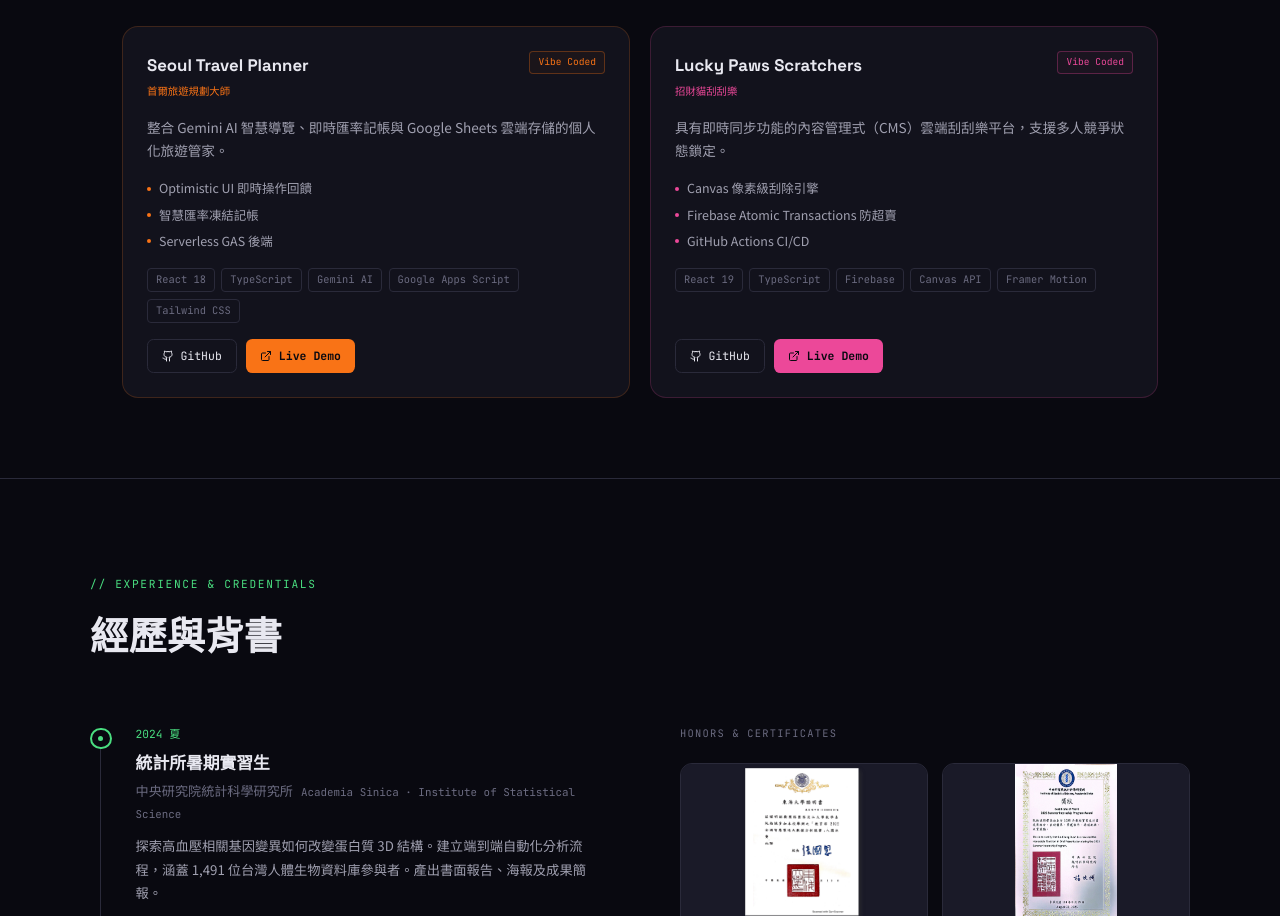
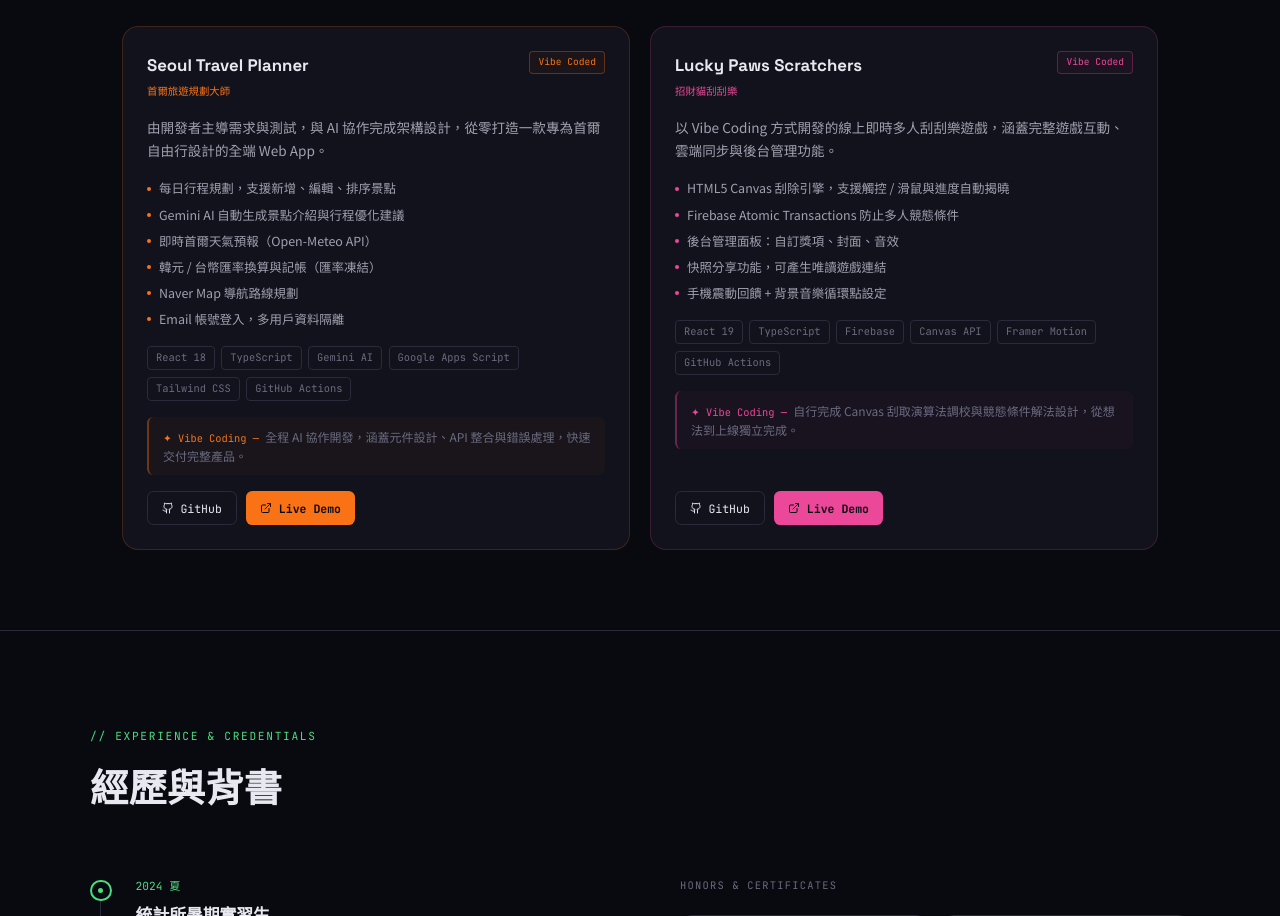
Before and after one commit to stevenbocheng/stevenbocheng.github.io, a React (Vite) app: page / in a window 1280 px wide. Shown: the part 2471-3387 px from the top of the page. Built offline with nearby package versions, Linux system fonts and the light colour scheme.

Commit message:
update: expand side project cards with full details and Vibe Coding notes

```diff
--- a/src/components/SideProjects.tsx
+++ b/src/components/SideProjects.tsx
@@ -5,22 +5,37 @@ const SIDE_PROJECTS = [
   {
     title: 'Seoul Travel Planner',
     titleZh: '首爾旅遊規劃大師',
-    desc: '整合 Gemini AI 智慧導覽、即時匯率記帳與 Google Sheets 雲端存儲的個人化旅遊管家。',
-    highlights: ['Optimistic UI 即時操作回饋', '智慧匯率凍結記帳', 'Serverless GAS 後端'],
-    tags: ['React 18', 'TypeScript', 'Gemini AI', 'Google Apps Script', 'Tailwind CSS'],
+    desc: '由開發者主導需求與測試，與 AI 協作完成架構設計，從零打造一款專為首爾自由行設計的全端 Web App。',
+    highlights: [
+      '每日行程規劃，支援新增、編輯、排序景點',
+      'Gemini AI 自動生成景點介紹與行程優化建議',
+      '即時首爾天氣預報（Open-Meteo API）',
+      '韓元 / 台幣匯率換算與記帳（匯率凍結）',
+      'Naver Map 導航路線規劃',
+      'Email 帳號登入，多用戶資料隔離',
+    ],
+    tags: ['React 18', 'TypeScript', 'Gemini AI', 'Google Apps Script', 'Tailwind CSS', 'GitHub Actions'],
     github: 'https://github.com/stevenbocheng/-app',
     demo: 'https://stevenbocheng.github.io/-app/',
     accent: '#f97316',
+    vibeCodingNote: '全程 AI 協作開發，涵蓋元件設計、API 整合與錯誤處理，快速交付完整產品。',
   },
   {
     title: 'Lucky Paws Scratchers',
     titleZh: '招財貓刮刮樂',
-    desc: '具有即時同步功能的內容管理式（CMS）雲端刮刮樂平台，支援多人競爭狀態鎖定。',
-    highlights: ['Canvas 像素級刮除引擎', 'Firebase Atomic Transactions 防超賣', 'GitHub Actions CI/CD'],
-    tags: ['React 19', 'TypeScript', 'Firebase', 'Canvas API', 'Framer Motion'],
+    desc: '以 Vibe Coding 方式開發的線上即時多人刮刮樂遊戲，涵蓋完整遊戲互動、雲端同步與後台管理功能。',
+    highlights: [
+      'HTML5 Canvas 刮除引擎，支援觸控 / 滑鼠與進度自動揭曉',
+      'Firebase Atomic Transactions 防止多人競態條件',
+      '後台管理面板：自訂獎項、封面、音效',
+      '快照分享功能，可產生唯讀遊戲連結',
+      '手機震動回饋 + 背景音樂循環點設定',
+    ],
+    tags: ['React 19', 'TypeScript', 'Firebase', 'Canvas API', 'Framer Motion', 'GitHub Actions'],
     github: 'https://github.com/stevenbocheng/Scratch-off-card',
     demo: 'https://stevenbocheng.github.io/Scratch-off-card/',
     accent: '#ec4899',
+    vibeCodingNote: '自行完成 Canvas 刮取演算法調校與競態條件解法設計，從想法到上線獨立完成。',
   },
 ]
 
@@ -179,6 +194,22 @@ export default function SideProjects() {
               ))}
             </div>
 
+            {/* Vibe Coding note */}
+            <div
+              style={{
+                padding: '0.6rem 0.875rem',
+                borderRadius: '0.4rem',
+                backgroundColor: `${proj.accent}08`,
+                borderLeft: `2px solid ${proj.accent}60`,
+                fontSize: '0.75rem',
+                color: 'var(--c-muted)',
+                lineHeight: 1.6,
+              }}
+            >
+              <span style={{ color: proj.accent, fontFamily: 'var(--f-mono)', fontSize: '0.65rem' }}>✦ Vibe Coding — </span>
+              {proj.vibeCodingNote}
+            </div>
+
             {/* Links */}
             <div style={{ display: 'flex', gap: '0.6rem', marginTop: 'auto' }}>
               <a
```
